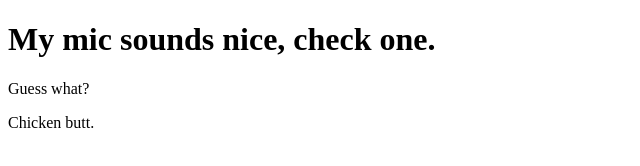
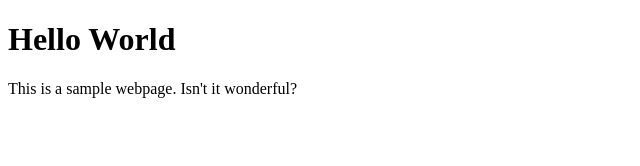
Before and after one commit to davidjmclean/davidjmclean.github.io, a plain HTML site: page stuff/testpage.html in a window 1280 px wide. Shown: the whole page, without its empty margins (0-640 px from the left). Drawn offline with Linux system fonts and the light colour scheme.

Commit message:
Update testpage.html

```diff
--- a/stuff/testpage.html
+++ b/stuff/testpage.html
@@ -1,8 +1,7 @@
 <!DOCTYPE html>
 <html>
-<body>
-<h1>My mic sounds nice, check one.</h1>
-<p>Guess what?</p>
-<p>Chicken butt.</p>
-</body>
+  <body>
+    <h1>Hello World</h1>
+    <p>This is a sample webpage. Isn't it wonderful?</p>
+  </body>
 </html>
```
